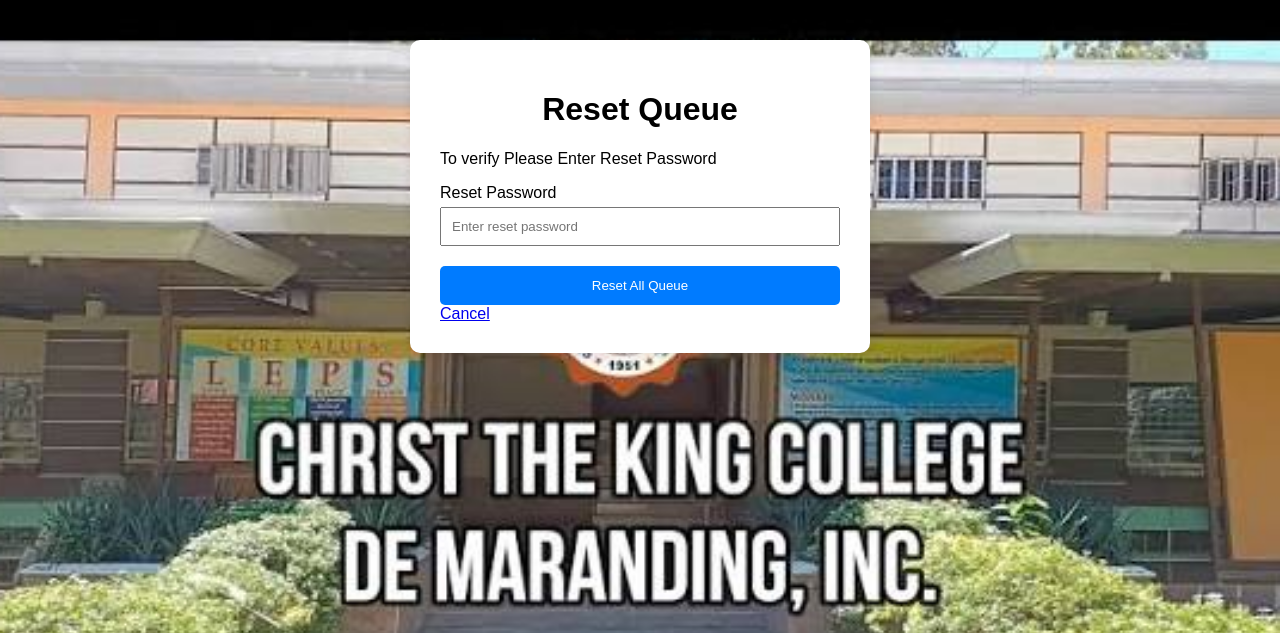
After one commit to Snorlaxxx-prog/studentQueue_system, a Flask app: page /reset-queue in a window 1280 px wide. The commit adds this page. Shown: the top 633 px of the page. Run offline with Flask 3, Linux system fonts and the light colour scheme; the visitor is signed in with stand-in values (Sample User, id 1).

Commit message:
Add queue reset function

```diff
--- a/app.py
+++ b/app.py
@@ -6,8 +6,11 @@ app.secret_key = "studentqueue_secret_key"
 admin = {
     "username": "admin",
     "password": "1234",
-    "name": "Programmer Dolfh"
+    "name": "Administrator"
 }
+
+reset_password = "gwapoko"
+
 
 waiting_queue = []
 completed_students = []
@@ -113,6 +116,29 @@ def mark_done():
 
     return redirect(url_for("dashboard"))
 
+@app.route("/reset-queue", methods=["GET", "POST"])
+def reset_queue():
+    global waiting_queue, next_number
+
+    if "admin_name" not in session:
+        return redirect(url_for("login"))
+
+    if request.method == "POST":
+        password = request.form["password"]
+
+        if password == reset_password:
+            waiting_queue.clear()
+            next_number = 1
+
+            return redirect(url_for("dashboard"))
+
+        return render_template(
+            "reset_queue.html",
+            error="Incorrect reset password"
+        )
+
+    return render_template("reset_queue.html")
+
 
 @app.route("/logout")
 def logout():
--- a/static/style.css
+++ b/static/style.css
@@ -163,3 +163,18 @@ th {
 .done-button:hover {
     background: darkgreen;
 }
+
+.reset-button {
+    display: block;
+    padding: 15px;
+    background: #dc3545;
+    color: white;
+    text-align: center;
+    text-decoration: none;
+    border-radius: 5px;
+    font-size: 18px;
+}
+
+.reset-button:hover {
+    background: #b02a37;
+}
--- a/templates/dashboard.html
+++ b/templates/dashboard.html
@@ -25,6 +25,10 @@
 
     <a href="{{ url_for('waiting_queue_page') }}" class="menu-button">
         View Waiting Queue
+    </a>
+
+    <a href="{{ url_for('reset_queue') }}" class="reset-button">
+        Reset Queue
     </a>
 
 </div>
--- /dev/null
+++ b/templates/reset_queue.html
@@ -0,0 +1,48 @@
+<!DOCTYPE html>
+<html>
+<head>
+    <title>Reset Queue</title>
+
+    <link rel="stylesheet"
+          href="{{ url_for('static', filename='style.css') }}">
+</head>
+
+<body>
+
+<div class="container">
+
+    <h1>Reset Queue</h1>
+
+    <p>
+        To verify Please Enter Reset Password
+    </p>
+
+    {% if error %}
+        <p class="error">{{ error }}</p>
+    {% endif %}
+
+    <form method="POST">
+
+        <label>Reset Password</label>
+
+        <input
+            type="password"
+            name="password"
+            placeholder="Enter reset password"
+            required
+        >
+
+        <button type="submit">
+            Reset All Queue
+        </button>
+
+    </form>
+
+    <a href="{{ url_for('dashboard') }}">
+        Cancel
+    </a>
+
+</div>
+
+</body>
+</html>
```
Lines whose indentation alone changed are shown as unchanged.
